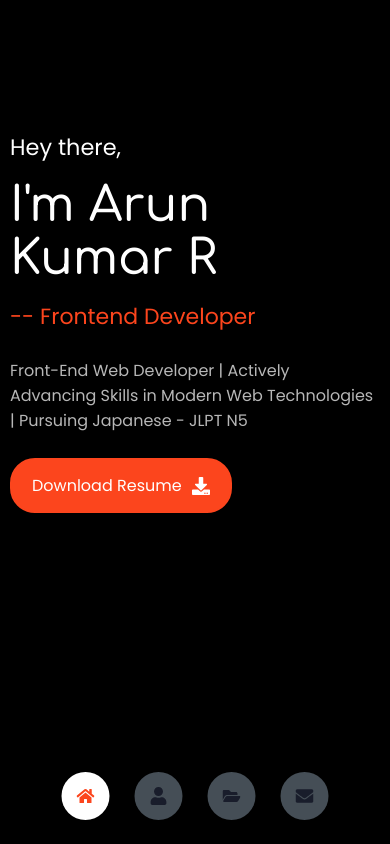
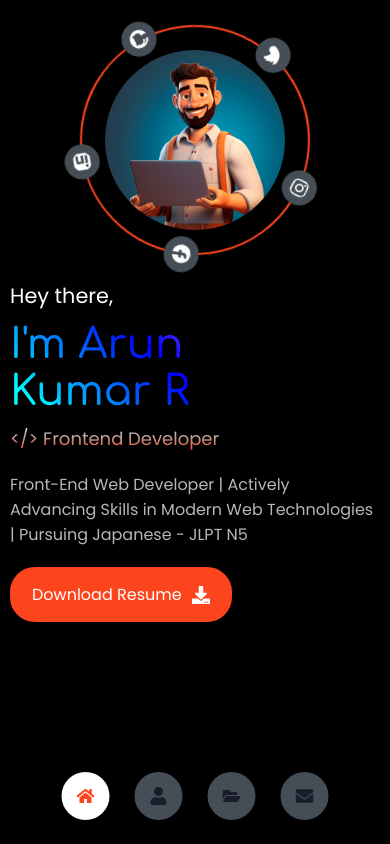
Before and after one commit to aruntutter/personal-portfolio, a React (Vite) app: page / in a window 390 px wide. Built offline with nearby package versions, Linux system fonts and the light colour scheme.

Commit message:
updated UI

```diff
--- a/src/components/about/About.css
+++ b/src/components/about/About.css
@@ -7,13 +7,14 @@
 .about-wrapper {
   display: flex;
   flex-direction: row;
-  align-items: center;
+  /* align-items: center; */
   justify-content: space-around;
   padding-top: 2rem;
 }
 
 .about-left {
   width: 50%;
+  padding: 0 10px;
 }
 
 .about-btn {
@@ -41,14 +42,14 @@
 
 .language-list li {
   list-style: none;
+  background: #b7b7b734;
 }
 
 .language-list .language {
+  color: var(--color-white);
   width: 350px;
   text-align: center;
   padding: 10px 10px;
-  border: 1px solid var(--color-grey);
-  color: var(--color-grey);
   border-radius: 50px;
 }
 
@@ -198,10 +199,6 @@
     padding-top: 0;
   }
 
-  .about-right {
-    margin-top: 4rem;
-  }
-
   .language-list {
     margin-top: 2rem;
     margin-bottom: 1rem;
@@ -222,6 +219,14 @@
 }
 
 @media screen and (max-width: 600px) {
+  .about-left {
+    text-align: center;
+  }
+
+  .about-right {
+    margin-top: 3rem;
+  }
+
   .tech-stacks img {
     width: 150px;
     padding: 0 10px;
--- a/src/components/about/About.jsx
+++ b/src/components/about/About.jsx
@@ -28,10 +28,10 @@ const About = () => {
             As a dedicated and skilled Front-End Web Developer, I bring a strong
             proficiency in creating engaging and responsive web applications.
             <br />
-            <br />I am actively seeking exciting opportunities in the tech
-            industry. My commitment to continuous learning and exploring new
-            skills and technologies drives my dedication to staying at the
-            forefront of web development.
+            <br />
+            My commitment to continuous learning and exploring new skills and
+            technologies drives my dedication to staying at the forefront of web
+            development.
           </p>
           <div className="btn about-btn">
             <button onClick={handleDownload}>
--- a/src/components/home/Home.css
+++ b/src/components/home/Home.css
@@ -11,24 +11,62 @@
   display: flex;
   flex-direction: row;
   align-items: center;
-  /* justify-content: center; */
   height: 100vh;
+}
+
+.mobile-view {
+  display: none;
 }
 
 .home-left .home-p1 {
   font-size: 1.5rem;
 }
 
-.home-left h1 {
+.home-left .content {
   font-family: "Comfortaa", sans-serif;
   font-size: 5rem;
   font-weight: 500;
   padding: 15px 0;
+
+  /** TEXT Animation **/
+  background-clip: text;
+  -webkit-background-clip: text;
+  color: transparent;
+  background-image: linear-gradient(45deg, aqua, blue, magenta, red, orange, yellow, green, cyan, blue, violet, cyan, skyblue);
+  background-size: 400% 400%;
+  animation: animate 15s ease infinite;
+}
+
+@keyframes animate {
+  0% {
+    background-position: 0 0;
+  }
+
+  25% {
+    background-position: 100% 0;
+  }
+
+  50% {
+    background-position: 100% 100%;
+  }
+
+  75% {
+    background-position: 0 100%;
+  }
+
+  100% {
+    background-position: 0 0;
+  }
 }
 
 .home-left .home-p2 {
   font-size: 22px;
-  color: var(--color-orange);
+  color: #ffffff;
+  background-image: -webkit-linear-gradient(270deg, #ffffff 0%, #B7B7B7 30%, #FC451D 100%);
+  background-clip: text;
+  -webkit-background-clip: text;
+  text-fill-color: transparent;
+  -webkit-text-fill-color: transparent;
 }
 
 .role-des .home-p3 {
@@ -113,12 +151,12 @@
     font-size: 1.4rem;
   }
 
-  .home-left h1 {
+  .home-left .content {
     font-size: 4rem;
   }
 
   .role-des .home-p3 {
-    width: 500px;
+    width: 400px;
   }
 
   .home-right img {
@@ -130,7 +168,7 @@
 }
 
 @media screen and (max-width: 828px) {
-  .home-left h1 {
+  .home-left .content {
     font-size: 3.7rem;
   }
 
@@ -146,22 +184,135 @@
     padding: 0 10px;
   }
 
+  .home-wrapper {
+    height: 100vh;
+    flex-direction: column;
+  }
+
   .role-des .home-p3 {
     padding: 25px 0;
     width: 100%;
   }
 
+  .home-left {
+    padding-bottom: 1rem;
+  }
+
   .home-right {
     display: none;
+  }
+
+  /* Image */
+  .mobile-view {
+    position: relative;
+    display: flex;
+    justify-content: center;
+    align-items: center;
+    margin: 2.5rem auto;
+  }
+
+  .mobile-view img {
+    width: 200px;
+    height: 200px;
+    padding: 10px;
+    border-radius: 50%;
+    z-index: 1;
+  }
+
+  .circle {
+    width: 230px;
+    height: 230px;
+  }
+
+  .circle a {
+    position: absolute;
+    transform: rotate(calc(72deg * var(--i))) translateX(115px);
+    transform-origin: center;
+  }
+
+  .icon {
+    font-size: 2.2rem;
+    padding: 8px 8px;
+  }
+
+  @keyframes rotate {
+    0% {
+      transform: rotate(0deg);
+    }
+
+    100% {
+      transform: rotate(360deg);
+    }
   }
 }
 
 @media screen and (max-width: 422px) {
   .home-wrapper {
-    height: 80vh;
+    height: 100vh;
+    flex-direction: column;
   }
 
-  .home-left h1 {
-    font-size: 3rem;
+  .home-left {
+    padding-bottom: 3rem;
+  }
+
+  .home-left .home-p1 {
+    font-size: 1.3rem;
+  }
+
+  .home-left .content {
+    font-size: 2.6rem;
+    padding: 10px 0;
+  }
+
+  .home-left .home-p2 {
+    font-size: 18px;
+  }
+
+  .role-des .home-p3 {
+    padding: 20px 0;
+  }
+
+  /* Image */
+  .mobile-view {
+    position: relative;
+    display: flex;
+    justify-content: center;
+    align-items: center;
+    margin: 2.5rem auto;
+  }
+
+  .mobile-view img {
+    width: 200px;
+    height: 200px;
+    padding: 10px;
+    border-radius: 50%;
+    z-index: 1;
+  }
+
+  .circle {
+    width: 230px;
+    height: 230px;
+  }
+
+  .circle a {
+    position: absolute;
+    transform: rotate(calc(72deg * var(--i))) translateX(115px);
+    transform-origin: center;
+  }
+
+  .icon {
+    font-size: 2.2rem;
+    padding: 8px 8px;
+  }
+
+  @keyframes rotate {
+    0% {
+      transform: rotate(0deg);
+    }
+
+    100% {
+      transform: rotate(360deg);
+    }
   }
 }
--- a/src/components/home/Home.jsx
+++ b/src/components/home/Home.jsx
@@ -29,15 +29,73 @@ const Home = () => {
   return (
     <section className="home">
       <div className="home-wrapper">
+        {/* Mobile View */}
+        <div className="mobile-view">
+          <div className={`circle ${isHovered ? "paused" : ""}`}>
+            <a
+              href="https://www.linkedin.com/in/arunkumarr-/"
+              target="_blank"
+              rel="noopener noreferrer"
+              onMouseEnter={handleMouseEnter}
+              onMouseLeave={handleMouseLeave}
+              style={{ "--i": 1 }}
+            >
+              <FaLinkedin className="icon" />
+            </a>
+            <a
+              href="https://github.com/aruntutter"
+              target="_blank"
+              rel="noopener noreferrer"
+              onMouseEnter={handleMouseEnter}
+              onMouseLeave={handleMouseLeave}
+              style={{ "--i": 2 }}
+            >
+              <FaGithub className="icon" />
+            </a>
+            <a
+              href="https://twitter.com/ByteOops"
+              target="_blank"
+              rel="noopener noreferrer"
+              onMouseEnter={handleMouseEnter}
+              onMouseLeave={handleMouseLeave}
+              style={{ "--i": 3 }}
+            >
+              <FaTwitter className="icon" />
+            </a>
+            <a
+              href="https://www.instagram.com/arun_tutter/"
+              target="_blank"
+              rel="noopener noreferrer"
+              onMouseEnter={handleMouseEnter}
+              onMouseLeave={handleMouseLeave}
+              style={{ "--i": 4 }}
+            >
+              <FaInstagram className="icon" />
+            </a>
+            <a
+              href="https://www.facebook.com/profile.php?id=100012953448827"
+              target="_blank"
+              rel="noopener noreferrer"
+              onMouseEnter={handleMouseEnter}
+              onMouseLeave={handleMouseLeave}
+              style={{ "--i": 5 }}
+            >
+              <FaFacebook className="icon" />
+            </a>
+          </div>
+          <img src={ImageHome} alt="man standing with laptop" />
+        </div>
         <div className="home-left">
           <p className="home-p1">Hey there,</p>
-          <h1>
+          <h1 className="content">
             I'm Arun
             <br />
-            Kumar R
+            <span>Kumar R</span>
           </h1>
           <div className="role-title">
-            <p className="home-p2">-- Frontend Developer</p>
+            <p className="home-p2">
+              <span>&lt;/&gt;</span> Frontend Developer
+            </p>
           </div>
           <div className="role-des">
             <p className="home-p3">
```
